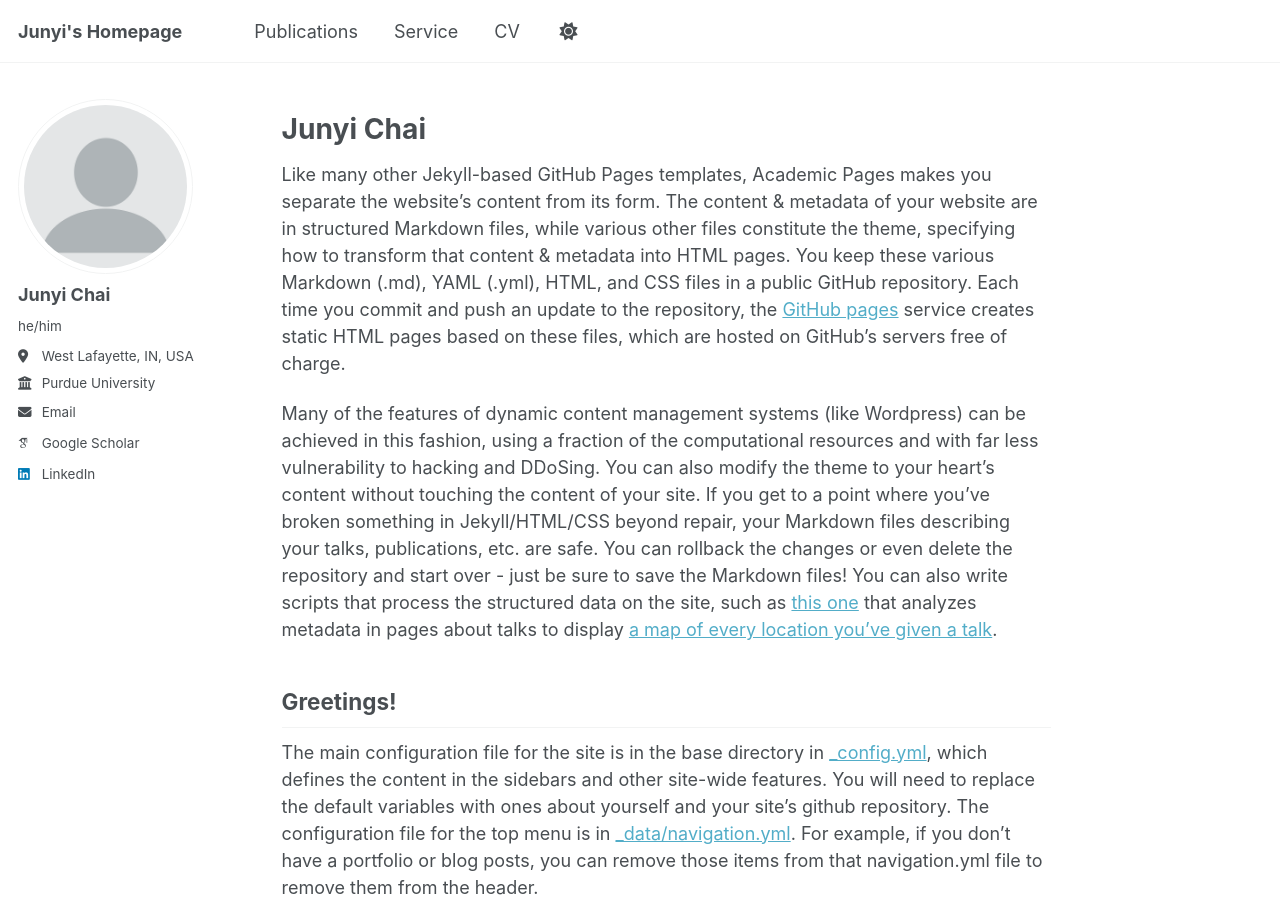
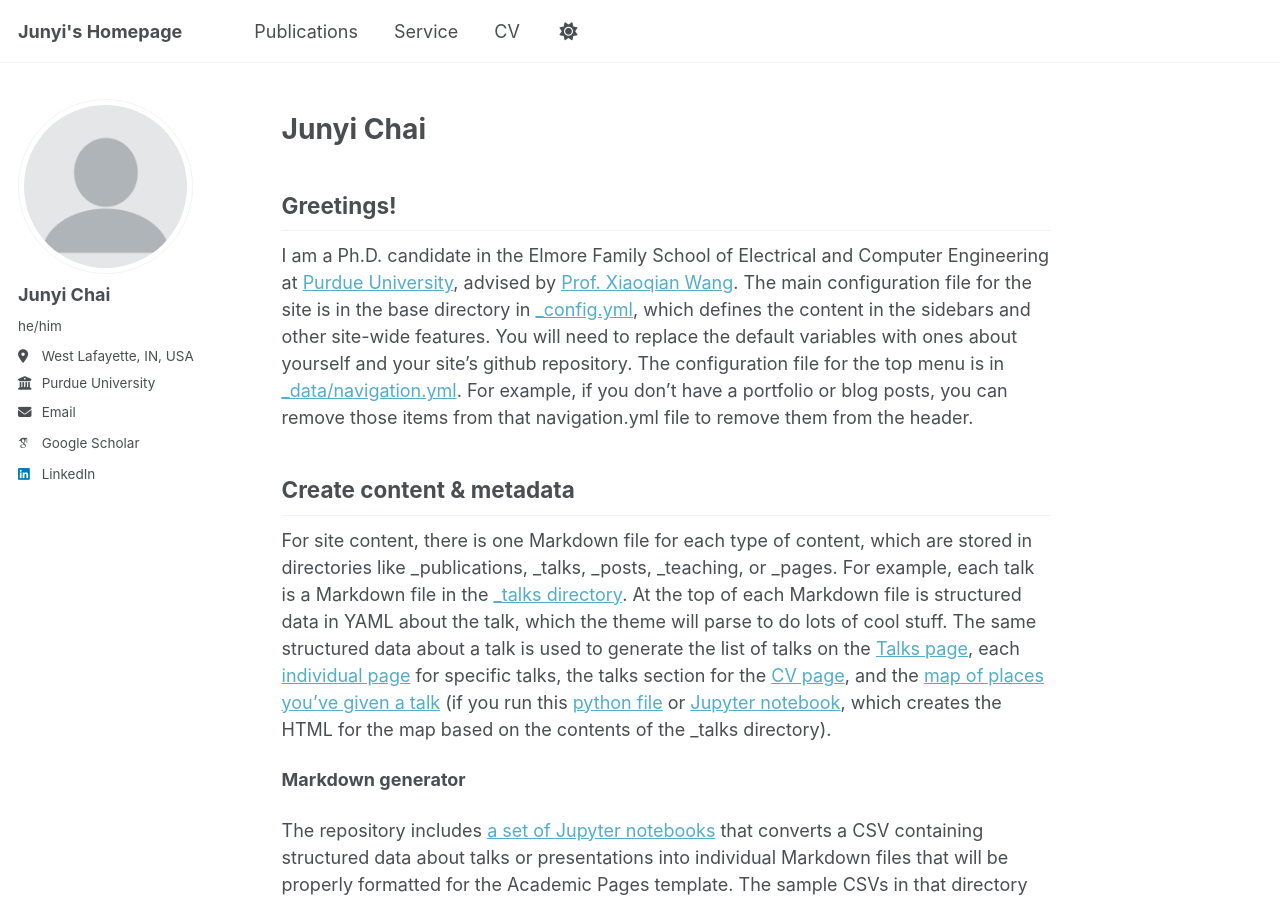
Before and after one commit to cjy24/cjy24.github.io, a Jekyll site: the page built from _pages/about.md, in a window 1280 px wide and 900 px high. Built offline with Jekyll 4.4.1, drawn with Linux system fonts in a browser that asks for light colours; some web fonts are replaced; a script that is not in the unit is left out.

Commit message:
Update about.md

```diff
--- a/_pages/about.md
+++ b/_pages/about.md
@@ -9,12 +9,10 @@ redirect_from:
 
 Junyi Chai
 ======
-Like many other Jekyll-based GitHub Pages templates, Academic Pages makes you separate the website's content from its form. The content & metadata of your website are in structured Markdown files, while various other files constitute the theme, specifying how to transform that content & metadata into HTML pages. You keep these various Markdown (.md), YAML (.yml), HTML, and CSS files in a public GitHub repository. Each time you commit and push an update to the repository, the [GitHub pages](https://pages.github.com/) service creates static HTML pages based on these files, which are hosted on GitHub's servers free of charge.
-
-Many of the features of dynamic content management systems (like Wordpress) can be achieved in this fashion, using a fraction of the computational resources and with far less vulnerability to hacking and DDoSing. You can also modify the theme to your heart's content without touching the content of your site. If you get to a point where you've broken something in Jekyll/HTML/CSS beyond repair, your Markdown files describing your talks, publications, etc. are safe. You can rollback the changes or even delete the repository and start over - just be sure to save the Markdown files! You can also write scripts that process the structured data on the site, such as [this one](https://github.com/academicpages/academicpages.github.io/blob/master/talkmap.ipynb) that analyzes metadata in pages about talks to display [a map of every location you've given a talk](https://academicpages.github.io/talkmap.html).
 
 Greetings!
 ------
+I am a Ph.D. candidate in the Elmore Family School of Electrical and Computer Engineering at [Purdue University](https://www.purdue.edu/), advised by [Prof. Xiaoqian Wang](https://engineering.purdue.edu/~joywang/).
 The main configuration file for the site is in the base directory in [_config.yml](https://github.com/academicpages/academicpages.github.io/blob/master/_config.yml), which defines the content in the sidebars and other site-wide features. You will need to replace the default variables with ones about yourself and your site's github repository. The configuration file for the top menu is in [_data/navigation.yml](https://github.com/academicpages/academicpages.github.io/blob/master/_data/navigation.yml). For example, if you don't have a portfolio or blog posts, you can remove those items from that navigation.yml file to remove them from the header.
 
 Create content & metadata
```
